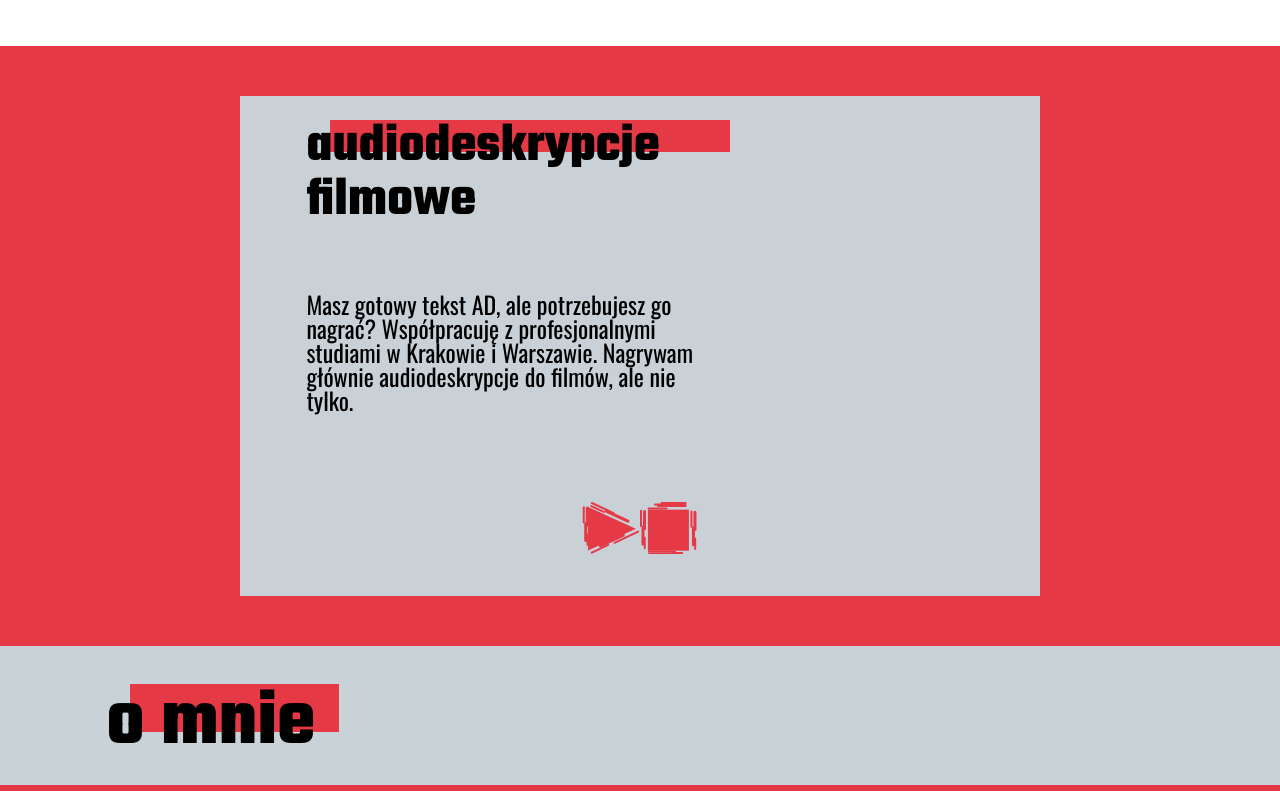
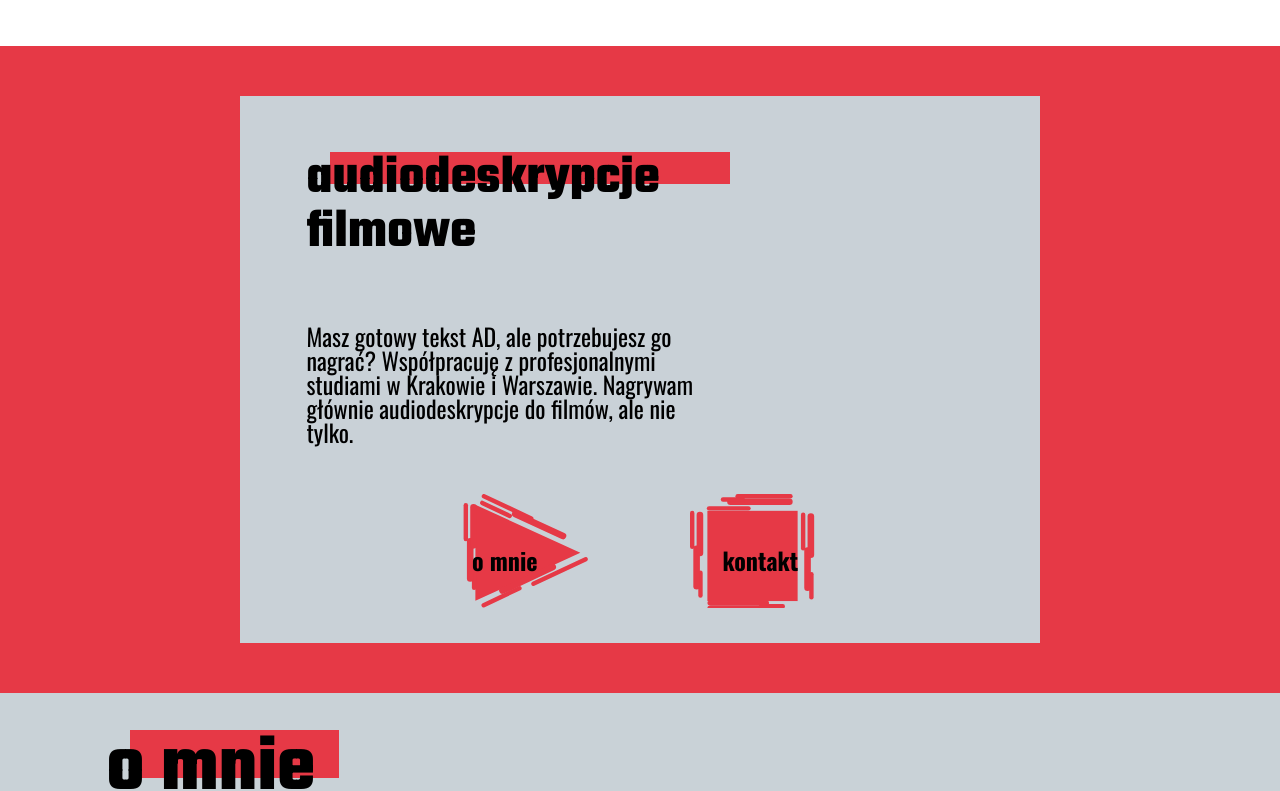
Before and after one commit to rodzinnie/adekwatnie, a React (Vite) app: page / in a window 1280 px wide. Shown: the part 1736-2527 px from the top of the page. Built offline with nearby package versions, Linux system fonts and the light colour scheme.

Commit message:
Incomplete fix of buttons

```diff
--- a/src/components/common/Button/index.jsx
+++ b/src/components/common/Button/index.jsx
@@ -2,13 +2,13 @@ import styles from './index.module.scss'
 import SVGStop from '../../icons/SVGStop'
 import SVGPlay from '../../icons/SVGPlay'
 
-function Button({ name, fill = '#e63946', text, scale }) {
+function Button({ name, fill = '#e63946', scale = 1, children }) {
   const Icon = name === 'play' ? SVGPlay : SVGStop
 
   return (
     <button className={styles.root}>
-      <Icon width='68' height='52' fill={fill} />
-      <div>{text}</div>
+      <Icon width={68 * scale} height={52 * scale} fill={fill} />
+      <div id={styles.text}>{children}</div>
     </button>
   )
 }
--- a/src/components/common/Button/index.module.scss
+++ b/src/components/common/Button/index.module.scss
@@ -1,6 +1,15 @@
+@import '../../../settings';
 .root {
   background-color: transparent;
   margin: 0;
   padding: 0;
   border: none;
 }
+
+#text {
+  position: absolute;
+  bottom: 12%;
+  padding-left: 4%;
+  font-family: $main-font-text;
+  font-weight: bold;
+}
--- a/src/components/common/ContrastSection/index.jsx
+++ b/src/components/common/ContrastSection/index.jsx
@@ -1,10 +1,11 @@
+import clsx from 'clsx'
 import styles from './index.module.scss'
-import {Container} from '../'
+import { Container } from '../'
 
-function ContrastSection({children}) {
+function ContrastSection({ children, className }) {
   return (
     <section className={styles.root}>
-      <Container className={styles.container}>
+      <Container className={clsx(styles.container, className)}>
         {children}
       </Container>
     </section>
--- a/src/components/common/ContrastSection/index.module.scss
+++ b/src/components/common/ContrastSection/index.module.scss
@@ -10,5 +10,4 @@
   overflow: hidden;
   margin: auto;
   position: relative;
-
 }
--- a/src/components/common/Short/index.module.scss
+++ b/src/components/common/Short/index.module.scss
@@ -1,9 +1,8 @@
 @import '../../../settings';
 
-
-.blurbSpan{
+.blurbSpan {
   position: relative;
-  z-index: 10;
+  z-index: 4;
 }
 
 .myPic {
@@ -37,7 +36,6 @@
     width: fit-content;
   }
 
-
   & div,
   & div h2 {
     margin-bottom: 0;
--- a/src/components/icons/SVGPlay.jsx
+++ b/src/components/icons/SVGPlay.jsx
@@ -3,7 +3,7 @@ function SVGPlay(props) {
     <svg
       width={props.width || '344'}
       height={props.height || '48'}
-      viewBox={`0 0 ${props.width} ${props.height}`}
+      viewBox={`0 0 68 52`}
       xmlns='http://www.w3.org/2000/svg'
     >
       <path
--- a/src/components/icons/SVGStop.jsx
+++ b/src/components/icons/SVGStop.jsx
@@ -3,7 +3,7 @@ function SVGStop(props) {
     <svg
       width={props.width || '344'}
       height={props.height || '48'}
-      viewBox={`0 0 ${props.width} ${props.height}`}
+      viewBox={`0 0 68 52`}
       xmlns='http://www.w3.org/2000/svg'
     >
       <line
--- a/src/components/layout/Offer/index.jsx
+++ b/src/components/layout/Offer/index.jsx
@@ -1,8 +1,14 @@
 import { useState } from 'react'
 
 import styles from './index.module.scss'
-import { Button, ContrastSection, Heading, SegmentHeader, TilesContainer } from '../../common'
-import {offerList} from './data'
+import {
+  Button,
+  ContrastSection,
+  Heading,
+  SegmentHeader,
+  TilesContainer,
+} from '../../common'
+import { offerList } from './data'
 function Offer() {
   const [slideHeading, setSlideHeading] = useState(offerList[0])
   return (
@@ -12,16 +18,26 @@ function Offer() {
         <TilesContainer list={offerList} />
       </div>
       <div className={styles.bgRed}>
-      <ContrastSection>
-        <div className={styles.spread}>
-          <Heading variant={'bgRed'}><h3 style={{textTransform: 'lowercase'}}>{slideHeading.title}</h3></Heading>
-          <div className={styles.aboutMe}><h6>{slideHeading.text}</h6></div>
-          <div className={styles.buttons}>
-            <Button name='play'></Button>
-            <Button></Button>
+        <ContrastSection className={styles.container}>
+          <div className={styles.spread}>
+            <Heading variant={'bgRed'}>
+              <h3 style={{ textTransform: 'lowercase' }}>
+                {slideHeading.title}
+              </h3>
+            </Heading>
+            <div className={styles.aboutMe}>
+              <h6>{slideHeading.text}</h6>
+            </div>
+            <div className={styles.buttons}>
+              <Button name='play' scale={2.2}>
+                <h6>o mnie</h6>
+              </Button>
+              <Button name='pause' scale={2.2}>
+                <h6>kontakt</h6>
+              </Button>
+            </div>
           </div>
-        </div>
-      </ContrastSection>
+        </ContrastSection>
       </div>
     </section>
   )
--- a/src/components/layout/Offer/index.module.scss
+++ b/src/components/layout/Offer/index.module.scss
@@ -8,7 +8,12 @@
   margin: 0 auto;
 }
 
-.bgRed{
+.container {
+  height: fit-content;
+  padding: 2rem 0;
+}
+
+.bgRed {
   width: 100%;
   height: 100%;
   background-color: $bgRed;
@@ -18,7 +23,6 @@
   max-width: 1300px;
 }
 
-
 .aboutMe {
   width: 50%;
   margin-left: $marg-1;
@@ -27,7 +31,6 @@
   h6 {
     width: fit-content;
   }
-
 
   & div,
   & div h2 {
@@ -46,7 +49,9 @@
   gap: 50px;
 }
 
-.buttons{
+.buttons {
+  display: flex;
+  justify-content: space-between;
   width: 50%;
   margin: auto;
   text-align: center;
--- a/src/settings.scss
+++ b/src/settings.scss
@@ -8,13 +8,13 @@ $navbar-color: #1e1e1e;
 $white-text: #ffffff;
 
 /* BACKGROUND COLORS */
-$navbar-bg-color: #C9D2D7;
+$navbar-bg-color: #a7aeb2;
 $hero-bg-color: #1d3557;
 $bgRed: #e63946;
 $bgLightBlue: #457b9d;
 $bgDarkBlue: #1d3557;
 $bgLightContainer: #c7e2e7e6;
-$lightBackground: #C9D2D7;
+$lightBackground: #c9d2d7;
 /* HEIGHTS */
 $container-min-height: 80vh;
 
```
